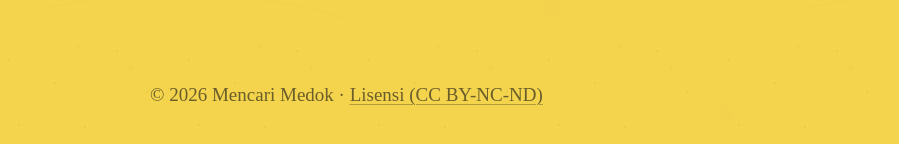
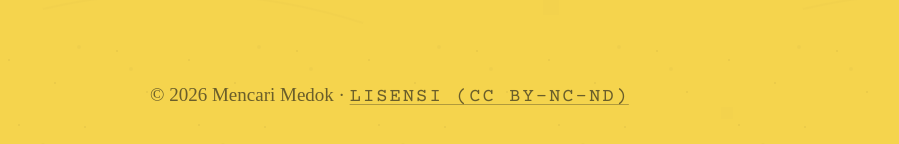
Before and after one commit to mencarimedok/mencarimedok.github.io, a Jekyll site: the page built from index.html, in a window 1280 px wide. Shown: the part 691-835 px from the top of the page, without its empty margins (77-976 px from the left). Built offline with Jekyll 4.4.1, drawn with Linux system fonts in a browser that asks for light colours; some web fonts are replaced.

Commit message:
Update style.css

```diff
--- a/assets/css/style.css
+++ b/assets/css/style.css
@@ -257,3 +257,10 @@ code{
   :root{ --gutter: 18px; --base: 18px; }
   .h1{ font-size: 36px; }
 }
+
+.site-footer a{
+  font-family: "Courier Prime", "Courier New", Courier, ui-monospace, monospace;
+  letter-spacing: var(--track-meta);
+  text-transform: uppercase;
+  text-decoration-color: rgba(21,21,21,.30);
+}
```
